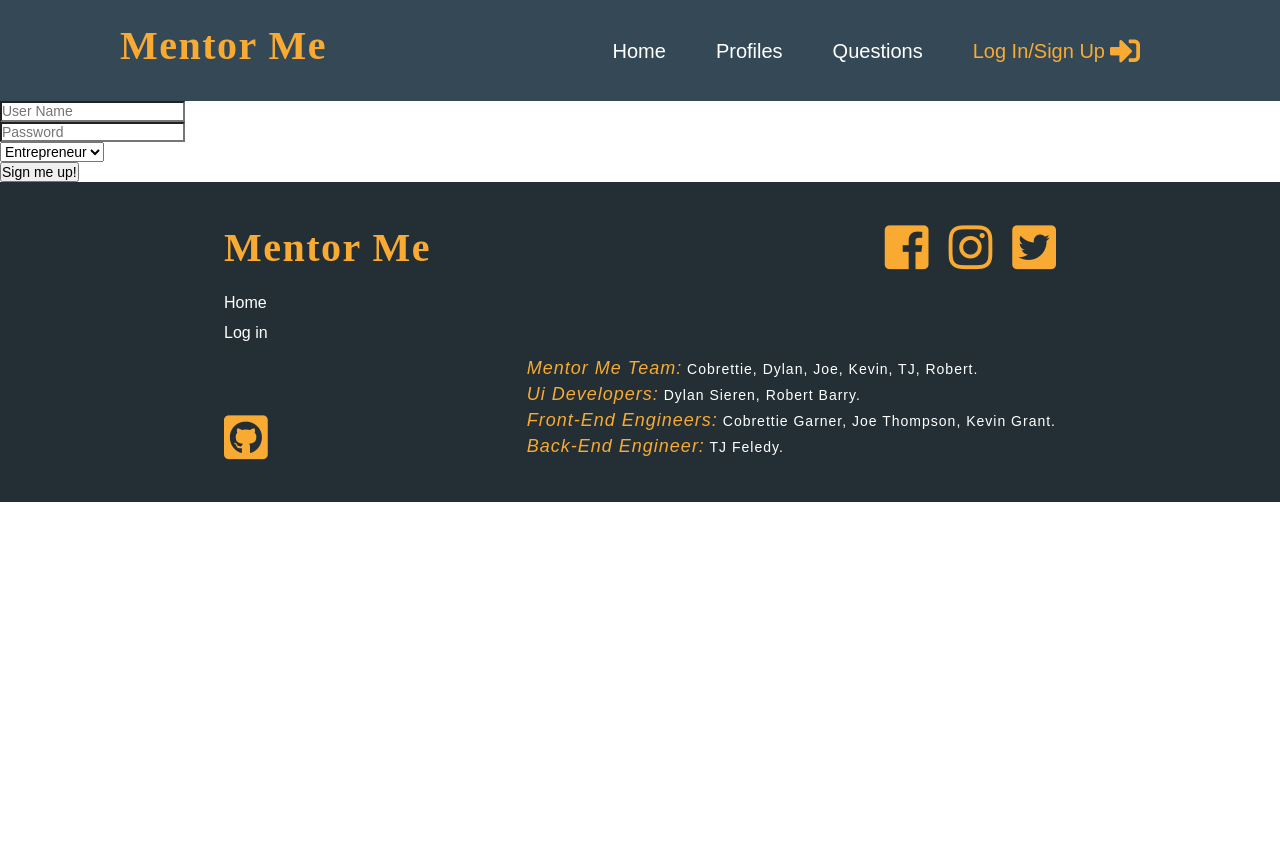
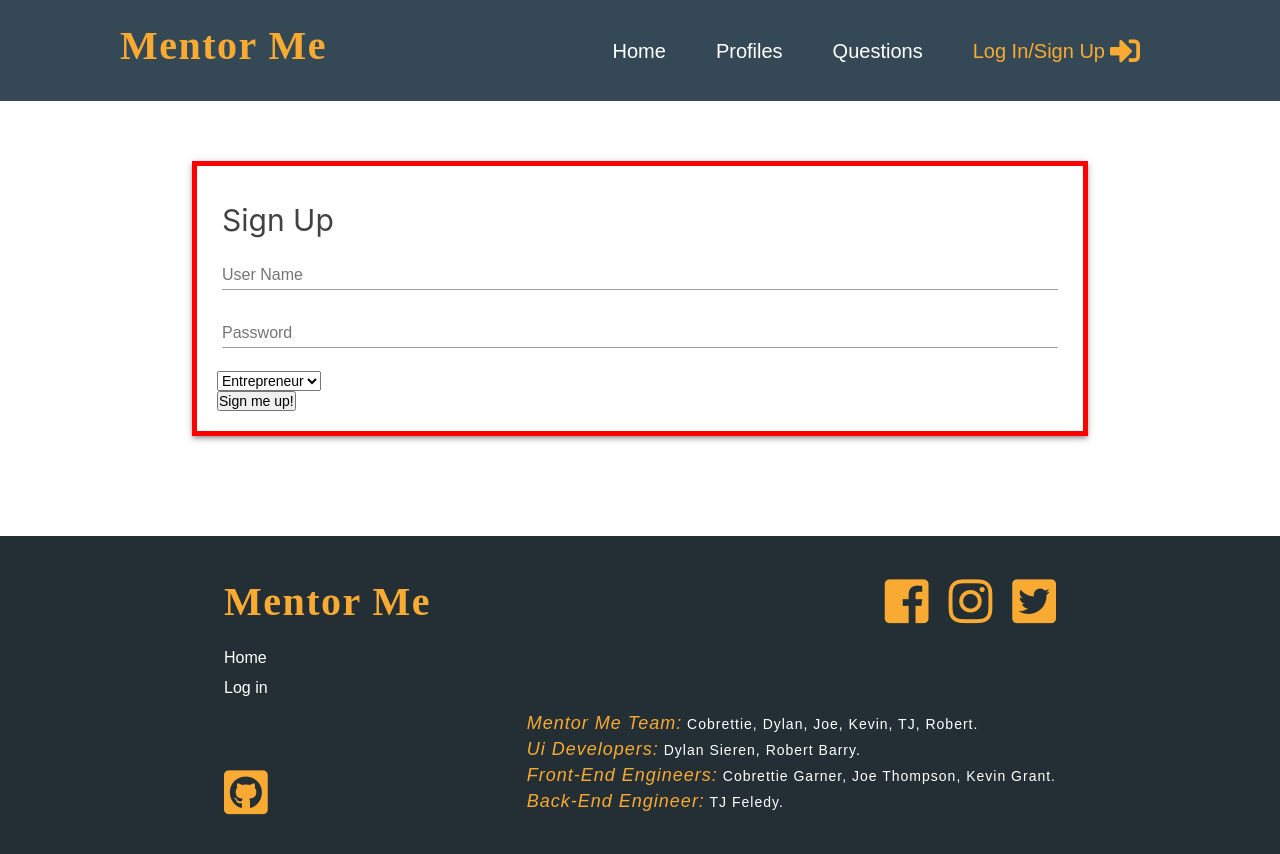
Before and after one commit to Build-Week-mentor-me/Front-end, a React (Create React App) app in the folder mentor-me/: page /signupform in a window 1280 px wide. Shown: the top 854 px of the page. Before the commit the page ends 800 px from the top, so only its background shows below. Built offline with nearby package versions, Linux system fonts and the light colour scheme.

Commit message:
styling Signup.js

```diff
--- /dev/null
+++ b/mentor-me/src/Components/Signup.css
@@ -0,0 +1,37 @@
+.formContain{
+    width: 70%;
+    margin: 60px auto 100px;
+    border: 5px solid red;
+    padding: 20px;
+
+    -webkit-box-shadow: 0 4px 5px 0 rgba(0,0,0,0.14), 0 1px 10px 0 rgba(0,0,0,0.12), 0 2px 4px -1px rgba(0,0,0,0.3);
+    box-shadow: 0 4px 5px 0 rgba(0,0,0,0.14), 0 1px 10px 0 rgba(0,0,0,0.12), 0 2px 4px -1px rgba(0,0,0,0.3);
+}
+
+
+.formInputContain {
+    padding: 5px;
+    margin: 1rem 0;
+}
+
+.formHeader {
+        color: #424242;
+        margin: 20px 0;
+        font-size: 3rem;
+        /* line-height: 110%; */
+        font-family: -apple-system, sans-serif;
+        font-weight: 400;
+}
+
+.inputField {
+    color: #9e9e9e;
+    /* font-size: 1.5rem; */
+    border: none;
+    border-bottom: 1px solid #9e9e9e;
+    border-radius: 0;
+    /* outline: none; */
+    height: 3rem;
+    font-size: 16px;
+    margin: 0 0 8px 0;
+    width: 100%;
+}
--- a/mentor-me/src/Components/Signup.js
+++ b/mentor-me/src/Components/Signup.js
@@ -2,20 +2,27 @@ import React from "react";
 import { withFormik, Form, Field } from "formik";
 import * as Yup from "yup";
 import axios from "axios";
+import './Signup.css';
 
 function SignupForm({ values, errors, touched }) {
     return (
-        <Form>
-            <div>
+        <Form className="formContain">
+            <div className="formInputContain">
                 {touched.username && errors.username && <p>{errors.username}</p>}
-                <Field type="text" name="username" placeholder="User Name" />
+                <h2 className="formHeader">Sign Up</h2>
+                <Field
+                  type="text"
+                  name="username"
+                  placeholder="User Name"  className="inputField"
+                />
             </div>
-            <div>
+            <div className="formInputContain">
                 {touched.password && errors.password && <p>{errors.password}</p>}
                 <Field
                     type="password"
                     name="password"
                     placeholder="Password"
+                    className="inputField"
                 />
             </div>
             <div>
```
